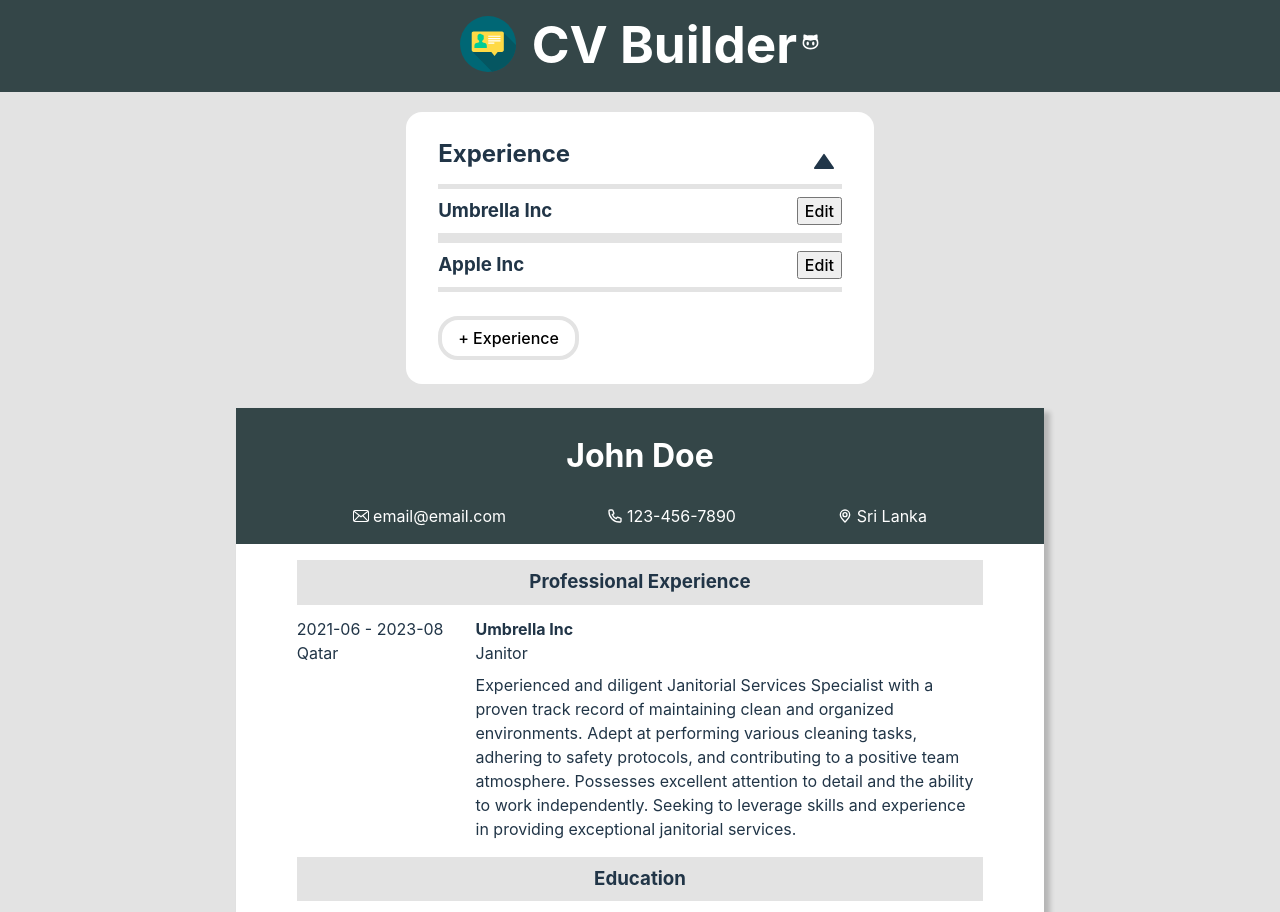
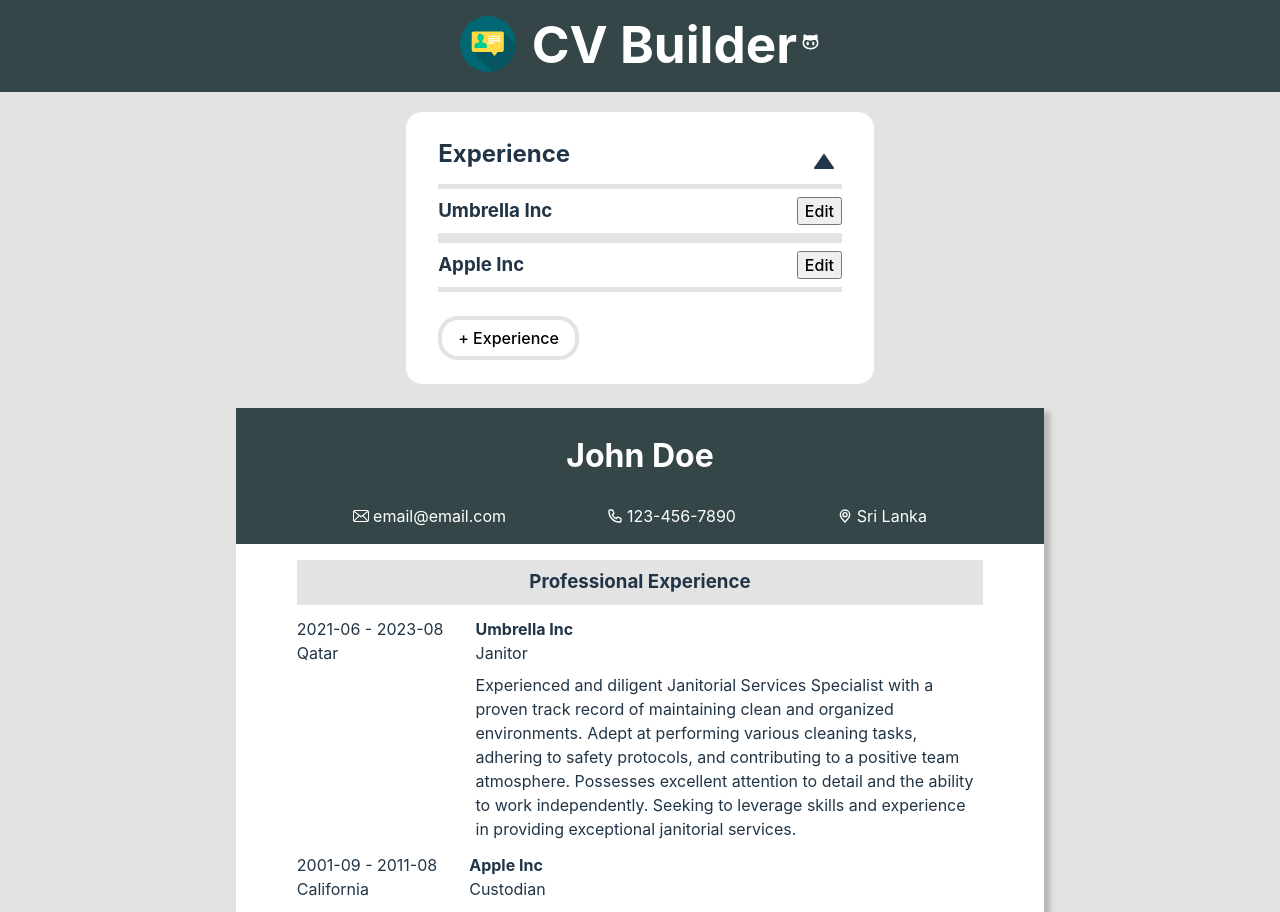
Before and after one commit to zakrnem/cv-builder, a React (Vite) app: page / in a window 1280 px wide. Shown: the top 912 px of the page. Built offline with nearby package versions, Linux system fonts and the light colour scheme.

Commit message:
Display multiple CV Experience instances

```diff
--- a/src/components/Body.jsx
+++ b/src/components/Body.jsx
@@ -122,12 +122,7 @@ function Body() {
           />
 
           <CVexperience
-            company={experienceInput[1].company}
-            position={experienceInput[1].position}
-            startDate={experienceInput[1].startDate}
-            endDate={experienceInput[1].endDate}
-            location={experienceInput[1].location}
-            description={experienceInput[1].description}
+            experienceInput={experienceInput}
           />
 
           <CVeducation
--- a/src/components/CVexperience.jsx
+++ b/src/components/CVexperience.jsx
@@ -1,29 +1,26 @@
 import "../styles/CVexperience.css";
+import CVexperienceContainer from "./CVexperienceContainer";
 
-function CVexperience({
-  company,
-  position,
-  startDate,
-  endDate,
-  location,
-  description,
-}) {
+function CVexperience({ experienceInput }) {
   return (
     <div className="cv-experience">
       <h3>Professional Experience</h3>
-      <div className="cv-experience-container">
-        <div className="date-location">
-          <p>
-            {startDate} - {endDate}
-          </p>
-          <p>{location}</p>
-        </div>
-        <div className="job-details">
-          <p className="company">{company}</p>
-          <p>{position}</p>
-          <p className="description">{description}</p>
-        </div>
-      </div>
+      {Object.keys(experienceInput).map((index) => {
+        const experience = experienceInput[index];
+        return (
+          <div key={experience.key}>
+            <CVexperienceContainer
+              company={experience.company}
+              position={experience.position}
+              startDate={experience.startDate}
+              endDate={experience.endDate}
+              location={experience.location}
+              description={experience.description}
+            />
+          </div>
+        );
+      })}
+
     </div>
   );
 }
--- /dev/null
+++ b/src/components/CVexperienceContainer.jsx
@@ -0,0 +1,19 @@
+function CVexperienceContainer({company, position, startDate, endDate, location, description}) {
+    return (
+        <div className="cv-experience-container">
+        <div className="date-location">
+          <p>
+            {startDate} - {endDate}
+          </p>
+          <p>{location}</p>
+        </div>
+        <div className="job-details">
+          <p className="company">{company}</p>
+          <p>{position}</p>
+          <p className="description">{description}</p>
+        </div>
+      </div>
+    )
+}
+
+export default CVexperienceContainer
```
Also changed, not shown: src/pending.txt.
